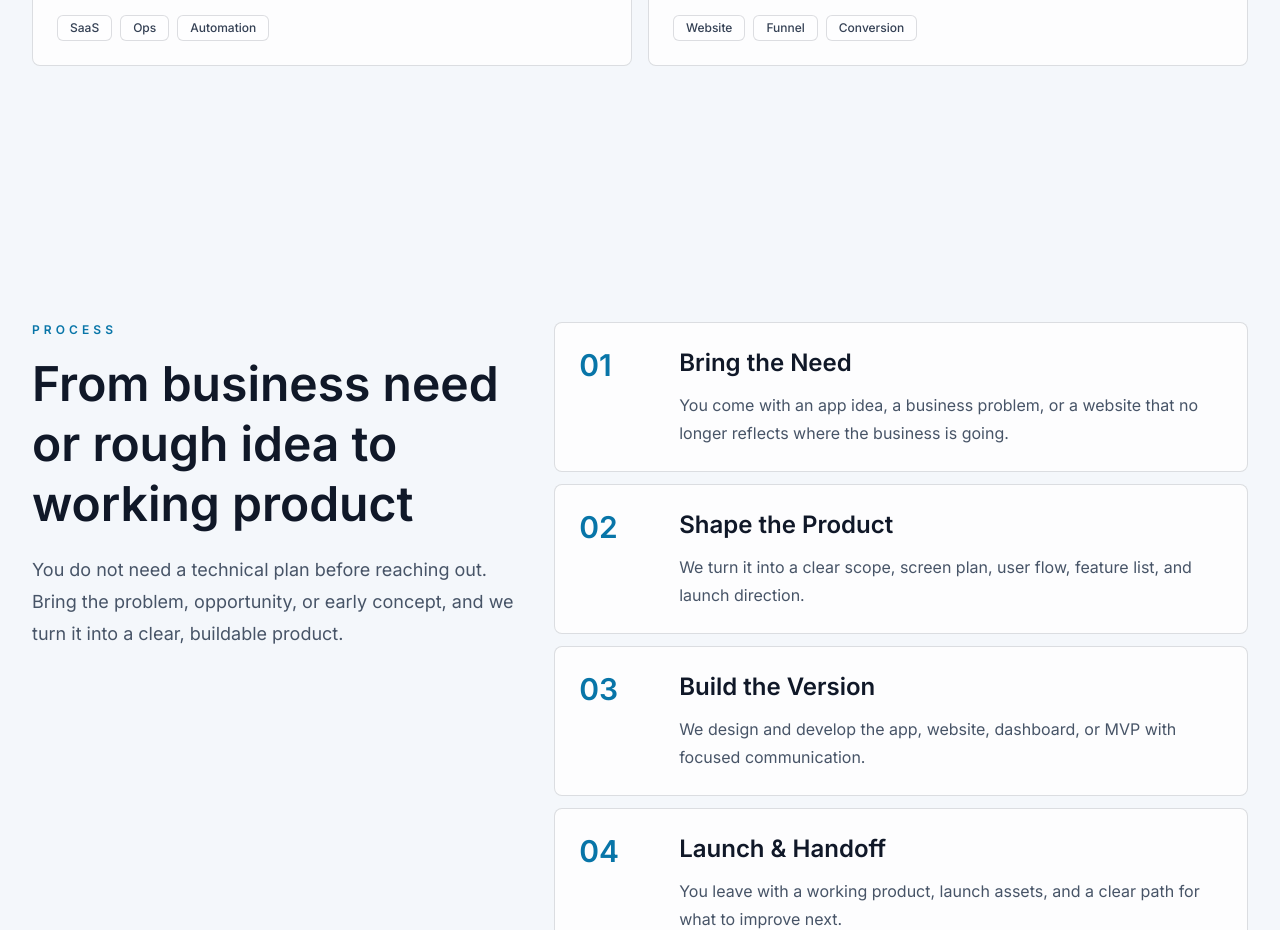
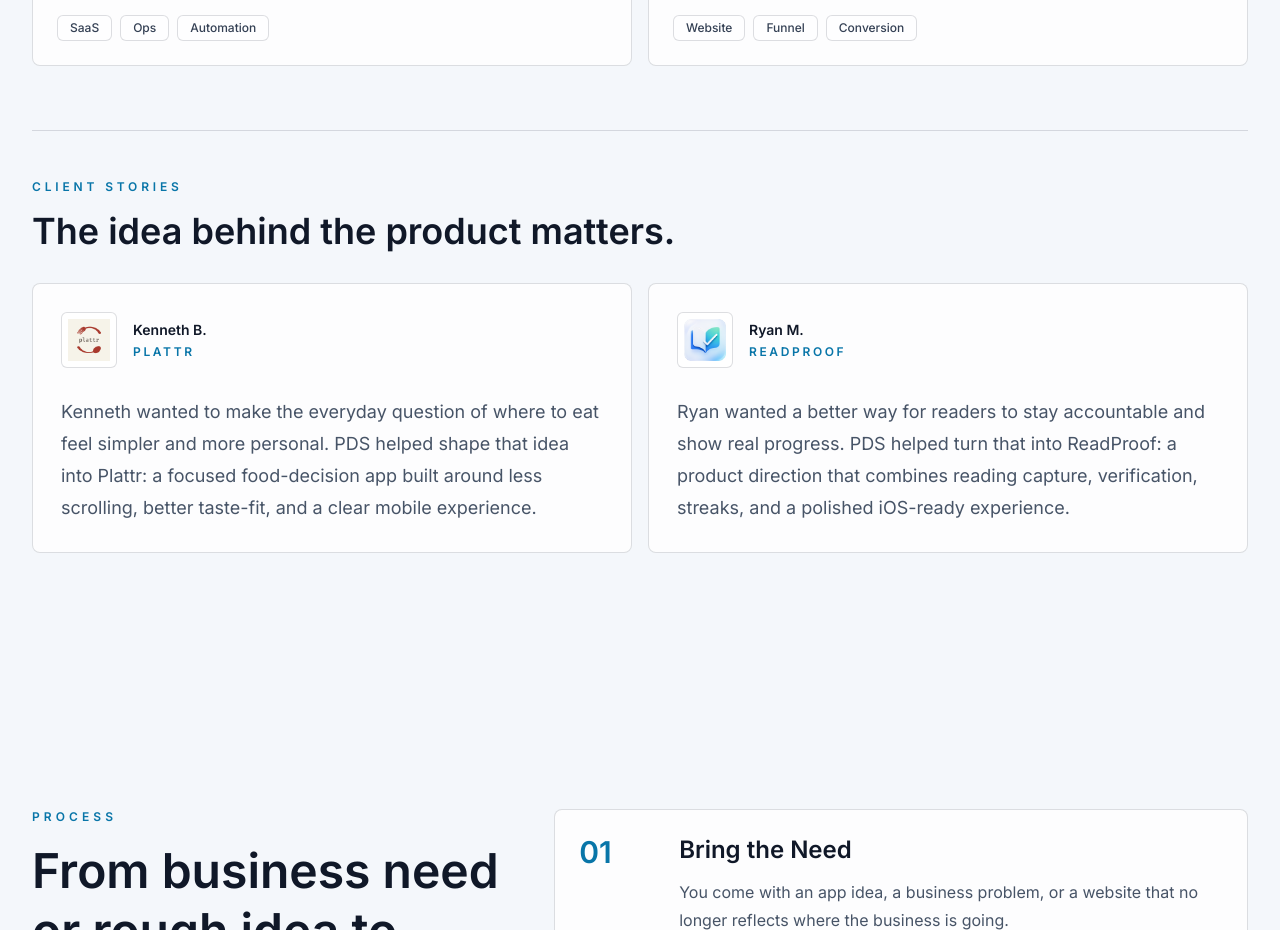
Before and after one commit to Pahkk/PakhomovDigital, a React (Vite) app: page / in a window 1280 px wide. Shown: the part 3380-4310 px from the top of the page. Built offline with nearby package versions, Linux system fonts and the light colour scheme.

Commit message:
Add Plattr and ReadProof client stories

```diff
--- a/src/main.jsx
+++ b/src/main.jsx
@@ -94,6 +94,23 @@ const projects = [
     type: "Website Systems",
     text: "Premium websites and funnels built to explain the offer clearly, capture leads, and make the business feel serious.",
     tags: ["Website", "Funnel", "Conversion"]
+  }
+];
+
+const clientStories = [
+  {
+    name: "Kenneth B.",
+    product: "Plattr",
+    story: "Kenneth wanted to make the everyday question of where to eat feel simpler and more personal. PDS helped shape that idea into Plattr: a focused food-decision app built around less scrolling, better taste-fit, and a clear mobile experience.",
+    logo: plattrLogo,
+    logoAlt: "Plattr logo"
+  },
+  {
+    name: "Ryan M.",
+    product: "ReadProof",
+    story: "Ryan wanted a better way for readers to stay accountable and show real progress. PDS helped turn that into ReadProof: a product direction that combines reading capture, verification, streaks, and a polished iOS-ready experience.",
+    logo: readProofLogo,
+    logoAlt: "ReadProof logo"
   }
 ];
 
@@ -394,6 +411,33 @@ function FeaturedProjects() {
               </article>
             </Reveal>
           ))}
+        </div>
+
+        <div className="mt-16 border-t border-white/10 pt-12">
+          <Reveal>
+            <div className="max-w-2xl">
+              <p className="text-xs font-semibold uppercase tracking-[0.32em] text-sky-300">Client stories</p>
+              <h3 className="mt-4 text-3xl font-semibold text-white sm:text-4xl">The idea behind the product matters.</h3>
+            </div>
+          </Reveal>
+          <div className="mt-8 grid gap-4 md:grid-cols-2">
+            {clientStories.map((client, index) => (
+              <Reveal key={client.product} delay={index * 0.08}>
+                <article className="h-full rounded-lg border border-white/10 bg-white/[0.62] p-6 sm:p-7">
+                  <div className="flex items-center gap-4">
+                    <div className="flex h-14 w-14 shrink-0 items-center justify-center overflow-hidden rounded-md border border-white/10 bg-white p-1.5">
+                      <img src={client.logo} alt={client.logoAlt} className="h-full w-full object-contain" />
+                    </div>
+                    <div>
+                      <p className="text-sm font-semibold text-white">{client.name}</p>
+                      <p className="mt-1 text-xs font-semibold uppercase tracking-[0.22em] text-sky-300">{client.product}</p>
+                    </div>
+                  </div>
+                  <p className="mt-7 text-lg leading-8 text-neutral-400">{client.story}</p>
+                </article>
+              </Reveal>
+            ))}
+          </div>
         </div>
       </div>
     </section>
```
